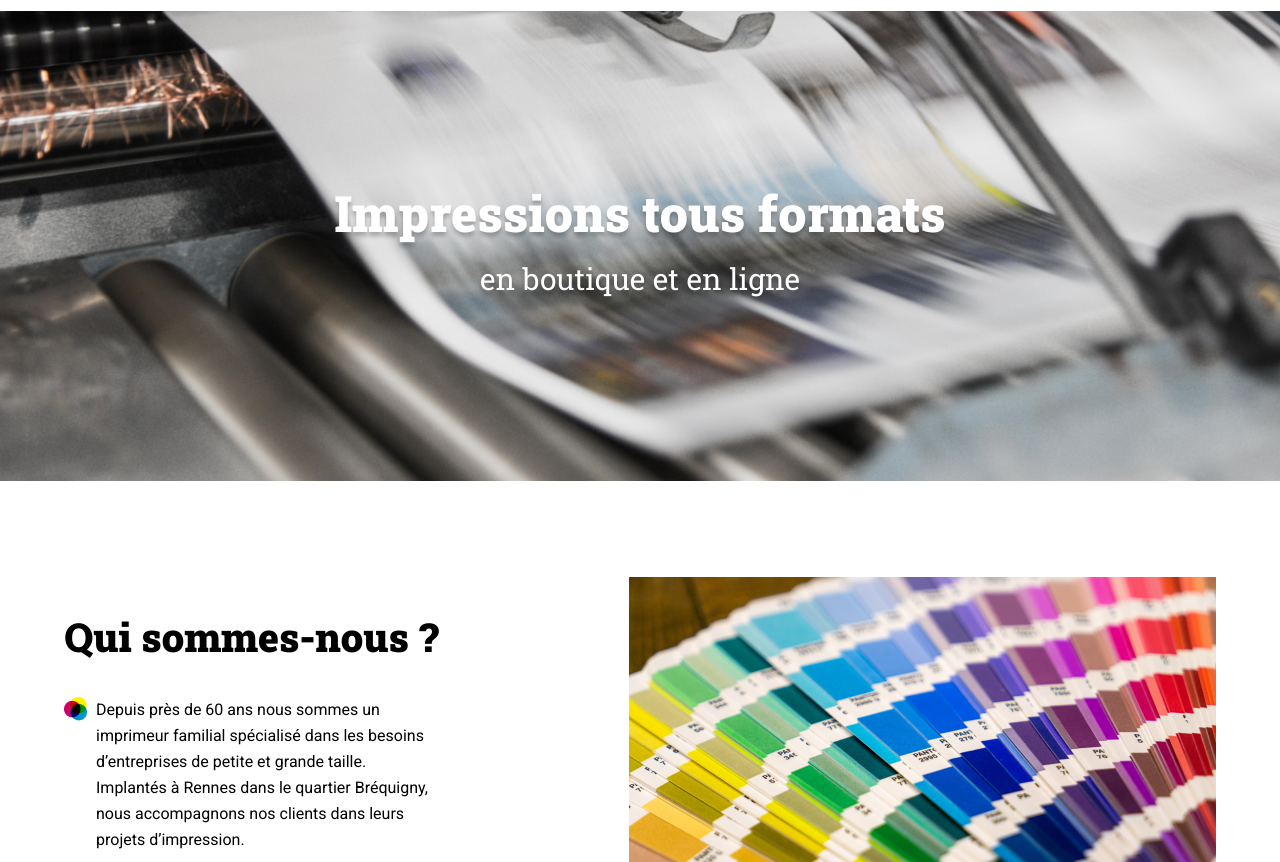
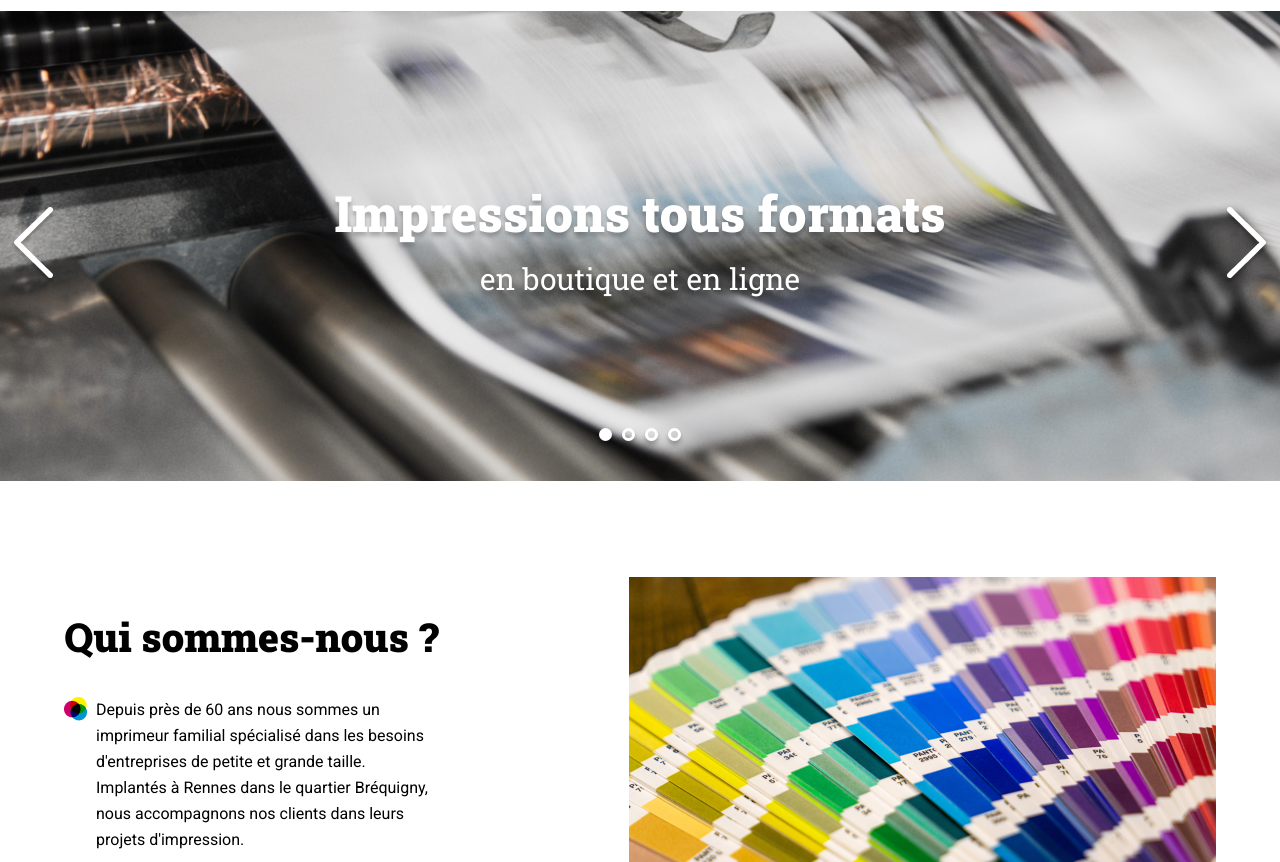
Before and after one commit to Repall/OPC-Print-It, a plain HTML site: page index.html in a window 1280 px wide. Shown: the part 90-952 px from the top of the page. Drawn offline with Linux system fonts and the light colour scheme.

Commit message:
Ajout des Event Listeners sur les flèches

```diff
--- a/assets/script.js
+++ b/assets/script.js
@@ -16,3 +16,29 @@ const slides = [
 		"tagLine":"Autocollants <span>avec découpe laser sur mesure</span>"
 	}
 ]
+
+console.log(slides)
+
+let flecheG = document.getElementById("flecheG")
+console.log(flecheG)
+
+let flecheD = document.getElementById("flecheD")
+console.log(flecheD)
+
+flecheG.addEventListener("click", () => {
+	console.log("CLIQUE GAUCHE")
+});
+
+flecheD.addEventListener("click", () => {
+	console.log("CLIQUE DROIT")
+});
+
+// for (let i = 0; flecheG.lenght; i++) {
+// 	let flecheactuel = flecheG[i]
+// 	console.log(flecheactuel)
+
+// 	flecheactuel.addeventlistener("click", (event) => {
+// 		fleche = event.target
+// 		console.log(`J'ai cliqué sur la flèche :`)
+// 	})
+// }
--- a/index.html
+++ b/index.html
@@ -18,17 +18,24 @@
         </header>
         <main>
             <div id="banner">
+                <img id="flecheG" class="arrow arrow_left" src="/assets/images/arrow_left.png" alt="flèche gauche">
+                <img id="flecheD" class="arrow arrow_right" src="/assets/images/arrow_right.png" alt="flèche droite">
                 <img class="banner-img" src="./assets/images/slideshow/slide1.jpg" alt="Banner Print-it" />
                 <p>Impressions tous formats <span>en boutique et en ligne</span></p>
-                <div class="dots"></div>
+                <div class="dots">
+                    <span class="dot dot_selected"></span>
+                    <span class="dot"></span>
+                    <span class="dot"></span>
+                    <span class="dot"></span>
+                </div>
             </div>
             <section id="about-us" class="container">
                 <div>
                     <h2>Qui sommes-nous ?</h2>
                     <ul>
                         <li>
-                            Depuis près de 60 ans nous sommes un imprimeur familial spécialisé dans les besoins d’entreprises de petite et grande
-                            taille. Implantés à Rennes dans le quartier Bréquigny, nous accompagnons nos clients dans leurs projets d’impression.
+                            Depuis près de 60 ans nous sommes un imprimeur familial spécialisé dans les besoins d'entreprises de petite et grande
+                            taille. Implantés à Rennes dans le quartier Bréquigny, nous accompagnons nos clients dans leurs projets d'impression.
                         </li>
                         <li>
                             De la création de vos fichiers à la livraison de vos imprimés, nous mettons tout notre savoir-faire à votre disposition
@@ -47,7 +54,7 @@
                         Grâce à nos nombreuses années d'expérience dans l'impression de produits évènementiels et supports de communication, nous ne
                         cessons d'innover et de perfectionner nos services afin de satisfaire au mieux nos clients. Vous pourrez parcourir les
                         différentes rubriques du site afin de découvrir notre large gamme de papiers et finitions, pour des produits aussi divers que
-                        les dépliants ou plaquettes promotionnelles, les brochures, les flyers, les goodies d’entreprises, les autocollants de toutes
+                        les dépliants ou plaquettes promotionnelles, les brochures, les flyers, les goodies d'entreprises, les autocollants de toutes
                         tailles...
                     </p>
                 </div>
@@ -67,7 +74,7 @@
                         <img src="./assets/images/proximity-icon.png" alt="Icone Proximité" />
                         <h3>Proximité</h3>
                         <p>
-                            Facile d’accès, une équipe compétente et à l'écoute des clients vous attend pour tous vos besoins d'impression et en
+                            Facile d'accès, une équipe compétente et à l'écoute des clients vous attend pour tous vos besoins d'impression et en
                             communication visuelle.
                         </p>
                     </article>
```
